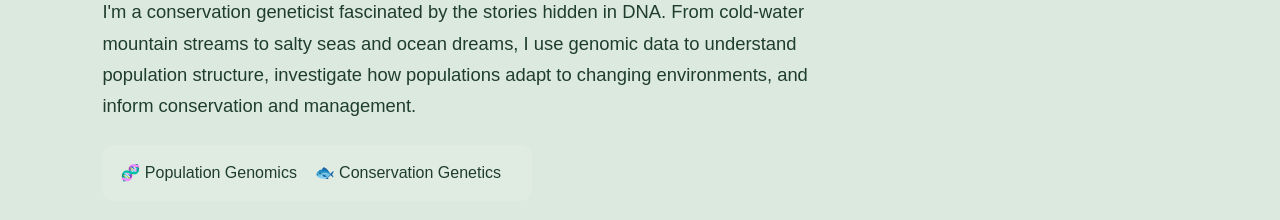
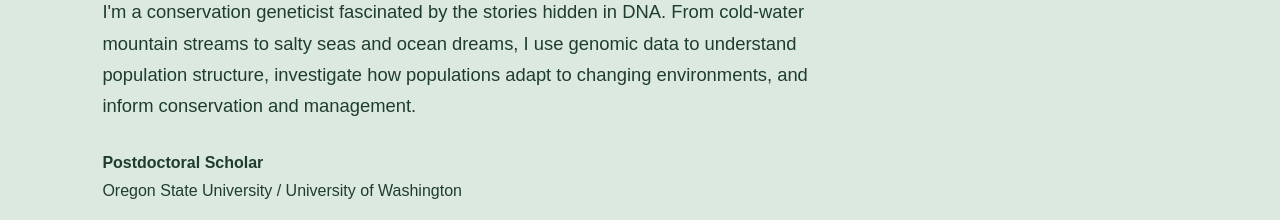
Before and after one commit to RebeccaJSmith89/RebeccaJSmith89.github.io, a plain HTML site: page index.html in a window 1280 px wide. Shown: the part 527-747 px from the top of the page. Drawn offline with Linux system fonts and the light colour scheme.

Commit message:
Update index.html

```diff
--- a/index.html
+++ b/index.html
@@ -89,7 +89,8 @@
 
 .hero-role {
   font-size: 1rem;
-  color: #294638;
+  color: #1F3D2F;
+  margin-top: 28px;
 }
 
     .hero h1 {
@@ -104,19 +105,7 @@
       margin-bottom: 24px;
     }
 
-    .hero-tags {
-      background-color: rgba(255, 255, 255, 0.12);
-      display: inline-block;
-      padding: 14px 18px;
-      border-radius: 12px;
-      font-size: 1rem;
-      margin-bottom: 22px;
-    }
 
-    .hero-role {
-      font-size: 1rem;
-      color: #eef6ef;
-    }
 
     main {
       max-width: 950px;
@@ -184,10 +173,6 @@
         I'm a conservation geneticist fascinated by the stories hidden in DNA. From cold-water mountain streams to salty seas and ocean dreams, I use genomic data to understand population structure, investigate how populations adapt to changing environments, and inform conservation and management.
       </p>
 
-      <div class="hero-tags">
-        🧬 Population Genomics &nbsp;&nbsp; 🐟 Conservation Genetics &nbsp;&nbsp
-      </div>
-
       <div class="hero-role">
         <strong>Postdoctoral Scholar</strong><br>
         Oregon State University / University of Washington
```
